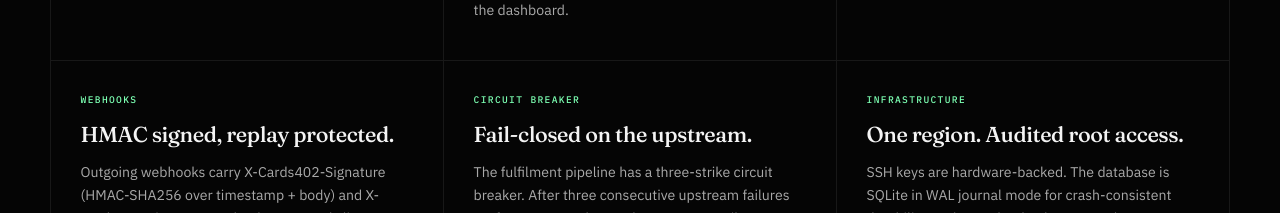
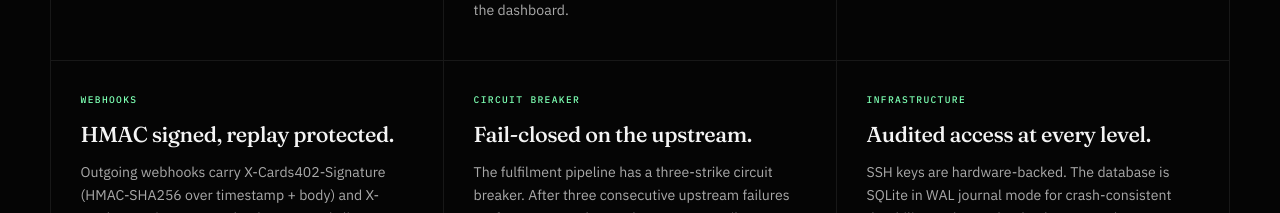
Before and after one commit to CTX-com/Cards402, a Next.js app in the folder web/: page /security in a window 1280 px wide. Shown: the part 820-1033 px from the top of the page. Built offline with nearby package versions, Linux system fonts and the light colour scheme.

Commit message:
docs(web): security card title — 'Audited access at every level'

```diff
--- a/web/app/security/page.tsx
+++ b/web/app/security/page.tsx
@@ -47,7 +47,7 @@ const PILLARS = [
   },
   {
     eyebrow: 'Infrastructure',
-    title: 'One region. Audited root access.',
+    title: 'Audited access at every level.',
     body: 'SSH keys are hardware-backed. The database is SQLite in WAL journal mode for crash-consistent durability, and snapshot backups are taken on a scheduled cadence. Every root-shell session is recorded and reviewed.',
   },
 ];
```
